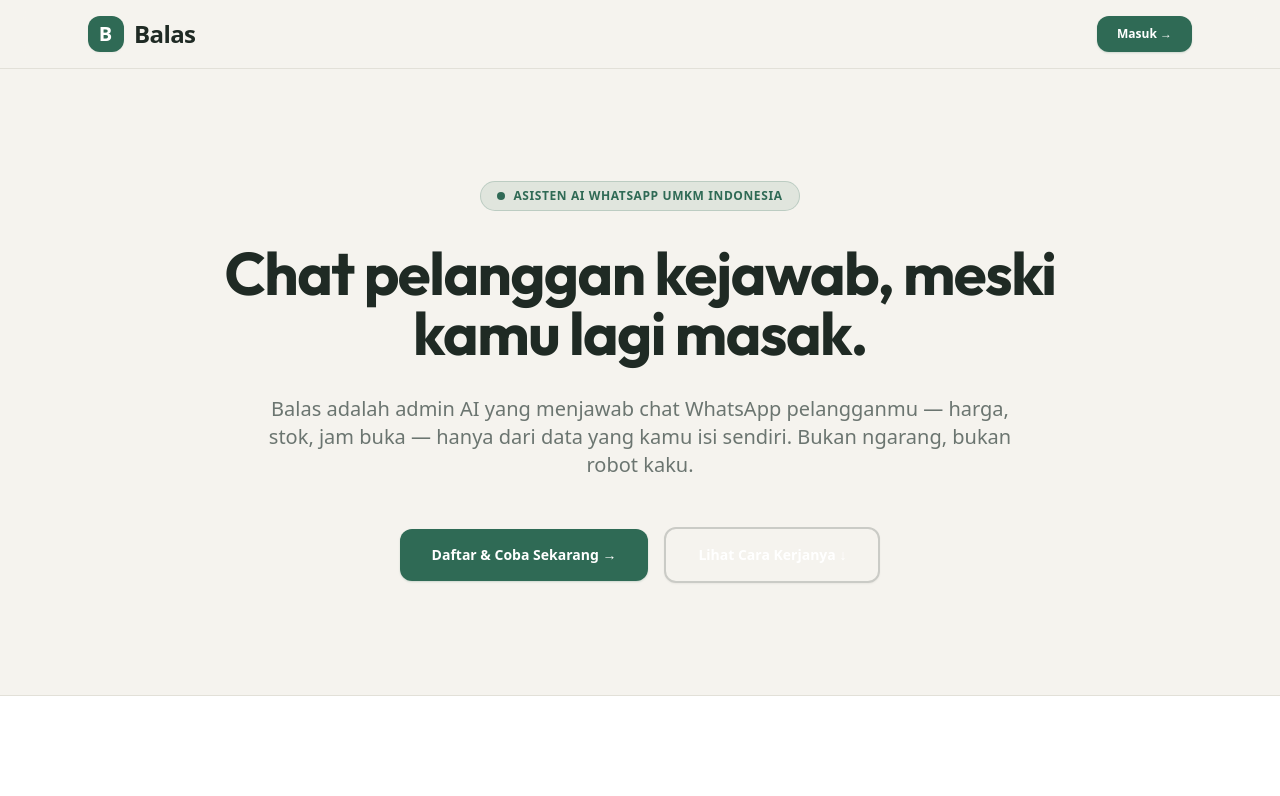
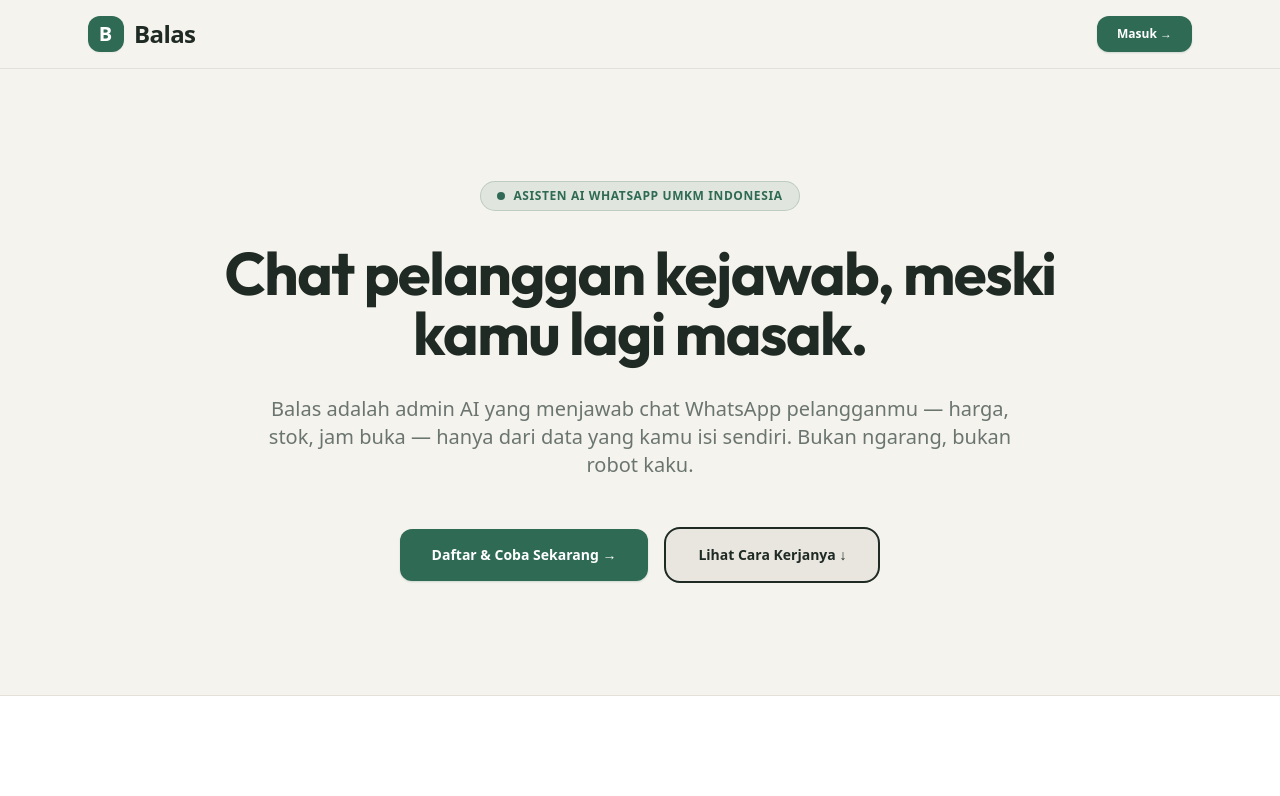
Before and after one commit to abdulloh-ai/balas-app, a Next.js app: page / in a window 1280 px wide. Shown: the top 796 px of the page. Built offline with nearby package versions, Linux system fonts and the light colour scheme.

Commit message:
Fix high contrast styling for Lihat Cara Kerjanya button

```diff
--- a/src/components/LandingPageClient.tsx
+++ b/src/components/LandingPageClient.tsx
@@ -64,9 +64,9 @@ export default function LandingPageClient() {
             </Button>
           </Link>
           <a href="#cara-kerja" className="w-full sm:w-auto">
-            <Button variant="secondary" className="w-full sm:w-auto px-8 py-4 text-sm font-bold bg-transparent text-[#1F2A24] border-2 border-[#1F2A24]/20 rounded-2xl hover:border-[#2F6A55] hover:text-[#2F6A55] transition-all">
+            <button className="w-full sm:w-auto px-8 py-4 text-sm font-bold bg-[#E8E6DF] text-[#1F2A24] border-2 border-[#1F2A24] rounded-2xl hover:bg-[#2F6A55] hover:text-white hover:border-[#2F6A55] transition-all shadow-xs">
               Lihat Cara Kerjanya ↓
-            </Button>
+            </button>
           </a>
         </div>
       </section>
```
